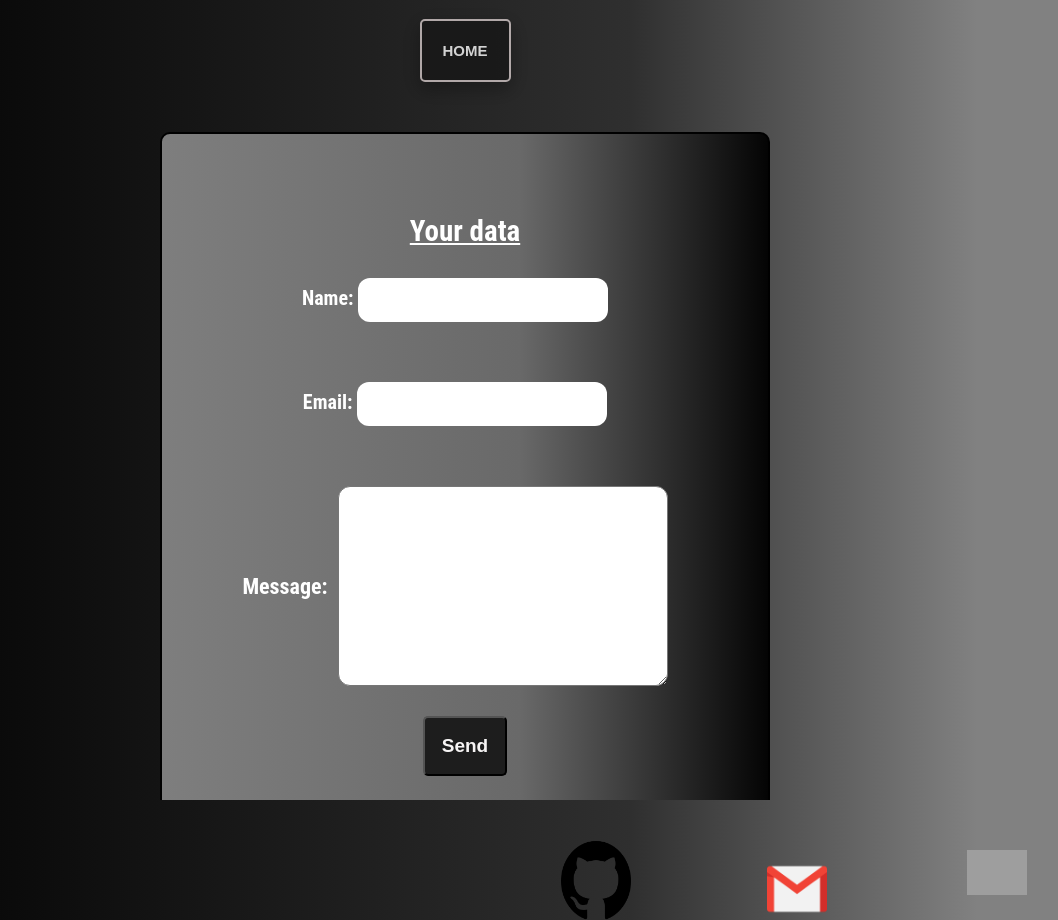
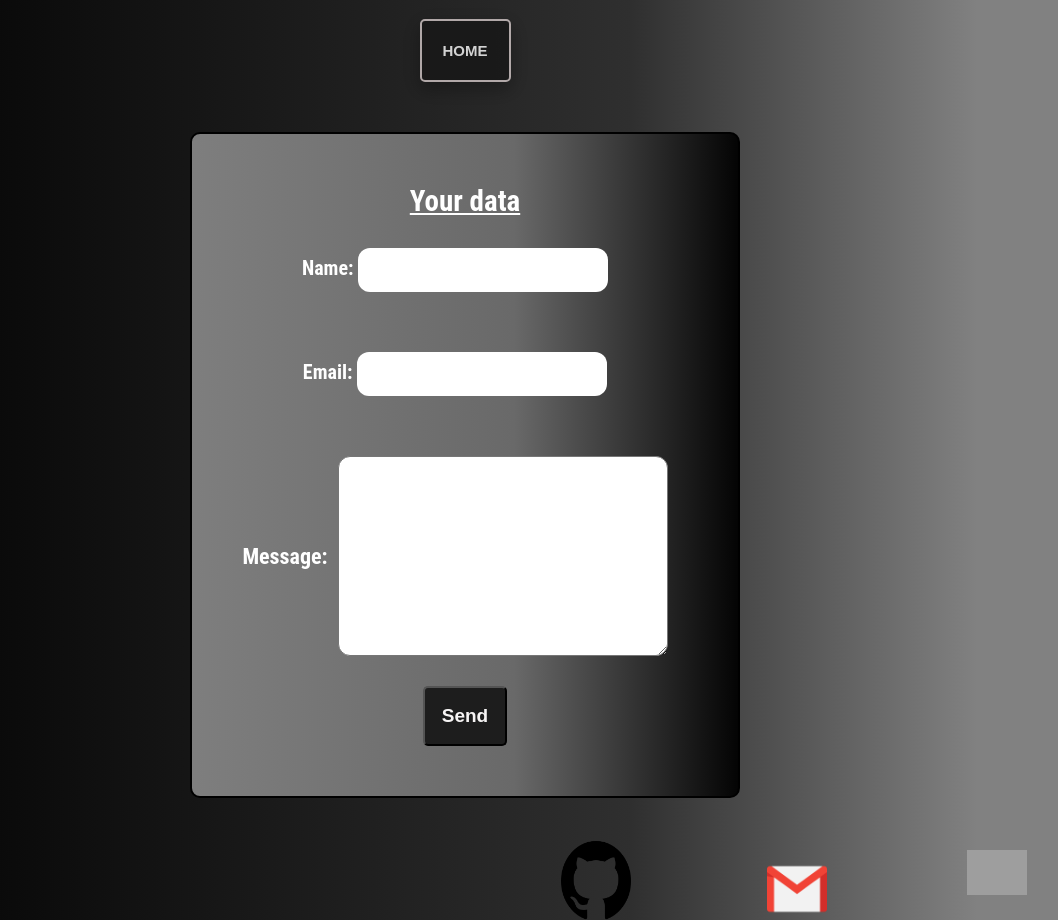
Before and after one commit to SaanCaba/portfolioSc, a React (Create React App) app: page /contact in a window 1280 px wide. Shown: the whole page, without its empty margins (175-1233 px from the left). Built offline with nearby package versions, Linux system fonts and the light colour scheme; grey boxes are pictures that could not be loaded; the HTML template or start-up script is replaced by a standard one.

Commit message:
commit changes

```diff
--- a/src/components/styles/ContactUs.css
+++ b/src/components/styles/ContactUs.css
@@ -25,12 +25,12 @@
 
 form{
     background: rgb(126,126,126);
-background: linear-gradient(90deg, rgba(126,126,126,1) 0%, rgba(105,105,105,1) 59%, rgba(4,4,4,1) 100%);
+    background: linear-gradient(90deg, rgba(126,126,126,1) 0%, rgba(105,105,105,1) 59%, rgba(4,4,4,1) 100%);
     border: 2px solid black;
     border-radius: 10px;
     display: flex;
     width: max-content;
-    padding: 80px;
+    padding: 50px;
     flex-direction: column;
 }
 
```
